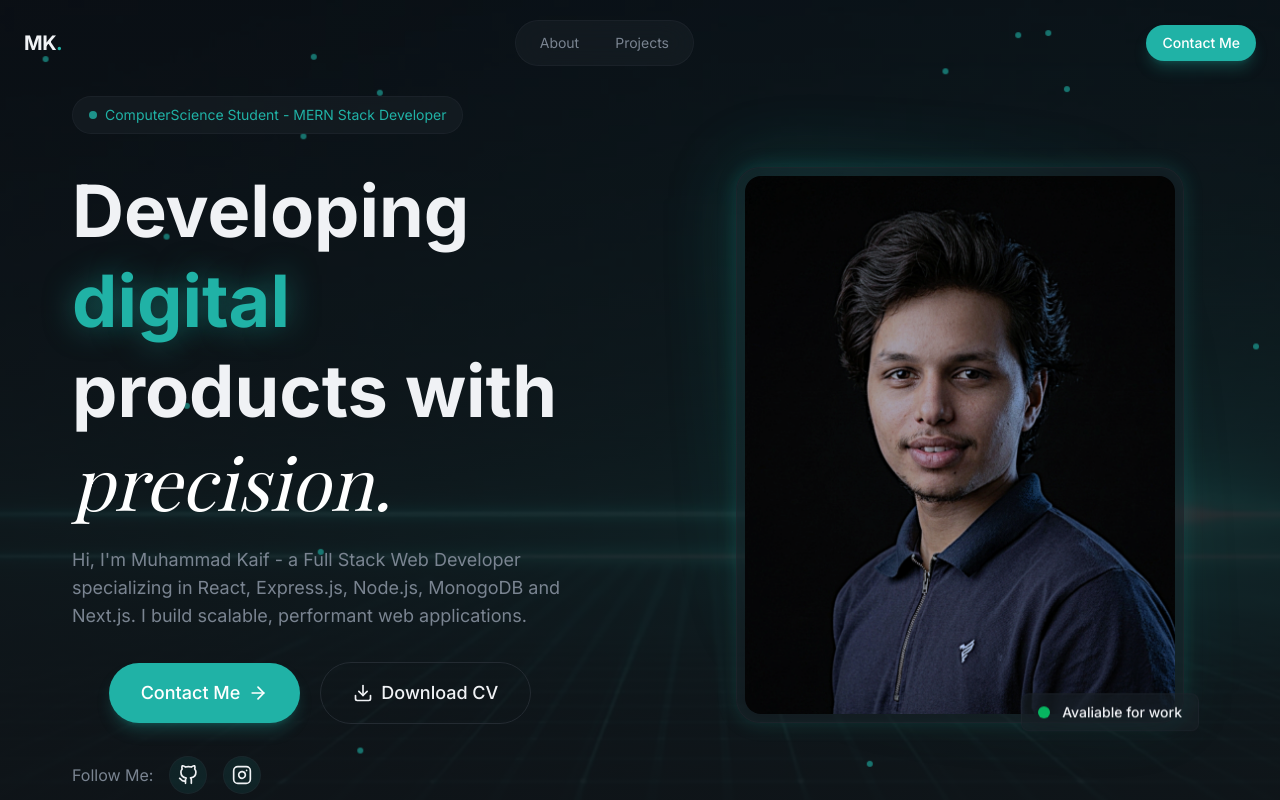
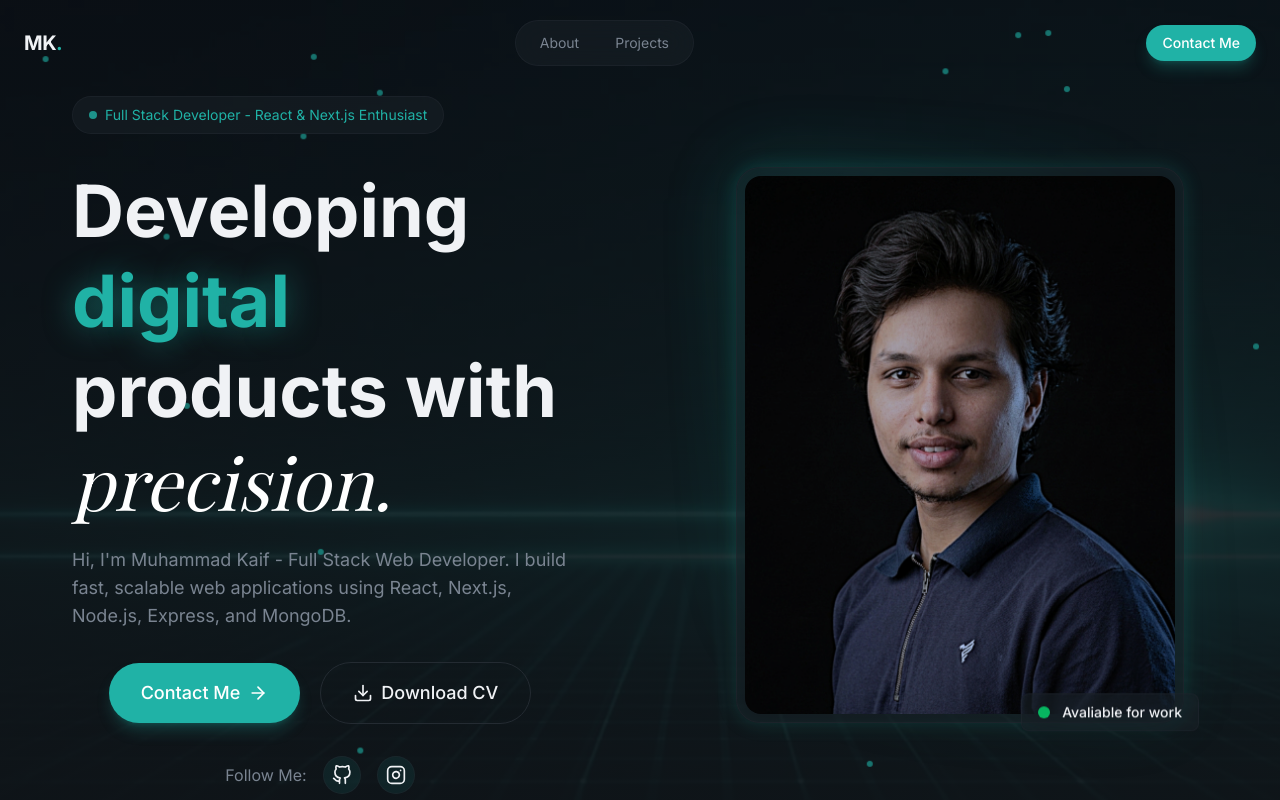
Before and after one commit to M-Kaif-08/Personal-Portfolio, a React (Vite) app: page / in a window 1280 px wide. Shown: the top 800 px of the page. Built offline with nearby package versions, Linux system fonts and the light colour scheme; a web font is replaced by a local one.

Commit message:
Update Contact and Hero sections for improved layout and content clarity

```diff
--- a/src/section/Contact.jsx
+++ b/src/section/Contact.jsx
@@ -76,7 +76,7 @@ const Contact = () => {
 
   return (
     <section id='contact' className='py-18 relative overflow-hidden'>
-      <div className='container mx-auto px-12 relative z-10'>
+      <div className='container mx-auto px-2 md:px-12 relative z-10'>
         <div className="text-center max-w-3xl mx-auto mb-16">
           <span className="text-secondary-foreground text-sm font-medium tracking-wider uppercase animate-fade-in">
             Get In Touch
@@ -92,9 +92,9 @@ const Contact = () => {
             and let's discuss how we can work together.
           </p>
         </div>
-        <div className='grid lg:grid-cols-2 gap-12 mx-auto max-w-5xl'>
-          <div className='glass p-8 rounded-3xl border border-primary/30 animate-fade-in amimation-delay-300'>
-            <form className='space-y-6' onSubmit={handleSubmit}>
+        <div className='grid lg:grid-cols-2 gap-12 mx-auto w-full md:max-w-5xl'>
+          <div className='glass p-4 md:p-8 rounded-3xl border border-primary/30 animate-fade-in amimation-delay-300'>
+            <form className='space-y-6 min-w-0' onSubmit={handleSubmit}>
               <div>
                 <label
                   htmlFor="name"
@@ -185,7 +185,7 @@ const Contact = () => {
                     key={i}
                     href={item.href}
                     target='_blank'
-                    className="flex items-center gap-4 p-4 rounded-xl hover:bg-surface transition-colors group"
+                    className="md:flex flex-row items-center gap-4 p-4 rounded-xl hover:bg-surface transition-colors group"
                   >
                     <div className="w-12 h-12 rounded-xl bg-primary/10 flex items-center justify-center group-hover:bg-primary/20 transition-colors">
                       <item.icon className="w-5 h-5 text-primary" />
@@ -194,7 +194,7 @@ const Contact = () => {
                       <div className="text-sm text-muted-foreground">
                         {item.label}
                       </div>
-                      <div className="font-medium">{item.value}</div>
+                      <div className="font-medium w-full">{item.value}</div>
                     </div>
                   </a>
                 ))}
--- a/src/section/Hero.jsx
+++ b/src/section/Hero.jsx
@@ -55,7 +55,7 @@ const Hero = () => {
             <div className='animate-fade-in'>
               <span className="inline-flex items-center gap-2 px-4 py-2 rounded-full glass text-sm text-primary">
                 <span className='w-2 h-2 rounded-full bg-primary animate-pulse' />
-                ComputerScience Student - MERN Stack Developer
+                Full Stack Developer - React & Next.js Enthusiast
               </span>
             </div>
 
@@ -69,9 +69,7 @@ const Hero = () => {
                 <span className='font-serif1 italic font-normal text-white'>precision.</span>
               </h1>
               <p className='text-lg text-muted-foreground max-w-lg animate-fade-in animation-delay-300'>
-                Hi, I'm Muhammad Kaif - a Full Stack Web Developer specializing in
-                React, Express.js, Node.js, MonogoDB and Next.js. I build scalable,
-                performant web applications.
+                Hi, I'm Muhammad Kaif - Full Stack Web Developer. I build fast, scalable web applications using React, Next.js, Node.js, Express, and MongoDB.
               </p>
             </div>
 
@@ -89,7 +87,7 @@ const Hero = () => {
             </div>
 
             {/* Social Links */}
-            <div className='flex items-center gap-4 animate-fade-in animation-delay-500'>
+            <div className='flex items-center justify-center gap-4 animate-fade-in animation-delay-500'>
               <span className='text-muted-foreground'>Follow Me:</span>
               {[
                 { icon: FiGithub, href: "https://github.com/M-Kaif-08" },
```
